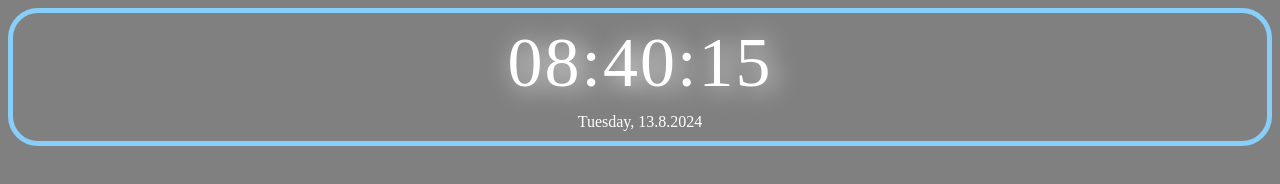
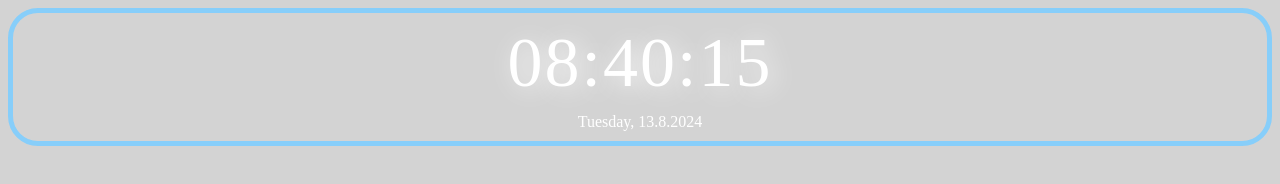
Before and after one commit to victornjiru80/a-digital-clock-, a plain HTML site: page clock.html in a window 1280 px wide. Drawn offline with Linux system fonts and the light colour scheme.

Commit message:
Update clock.css

```diff
--- a/clock.css
+++ b/clock.css
@@ -1,5 +1,5 @@
 #body{
-    background-color:grey;
+    background-color: lightgray;
 }
 
 #test{
```
